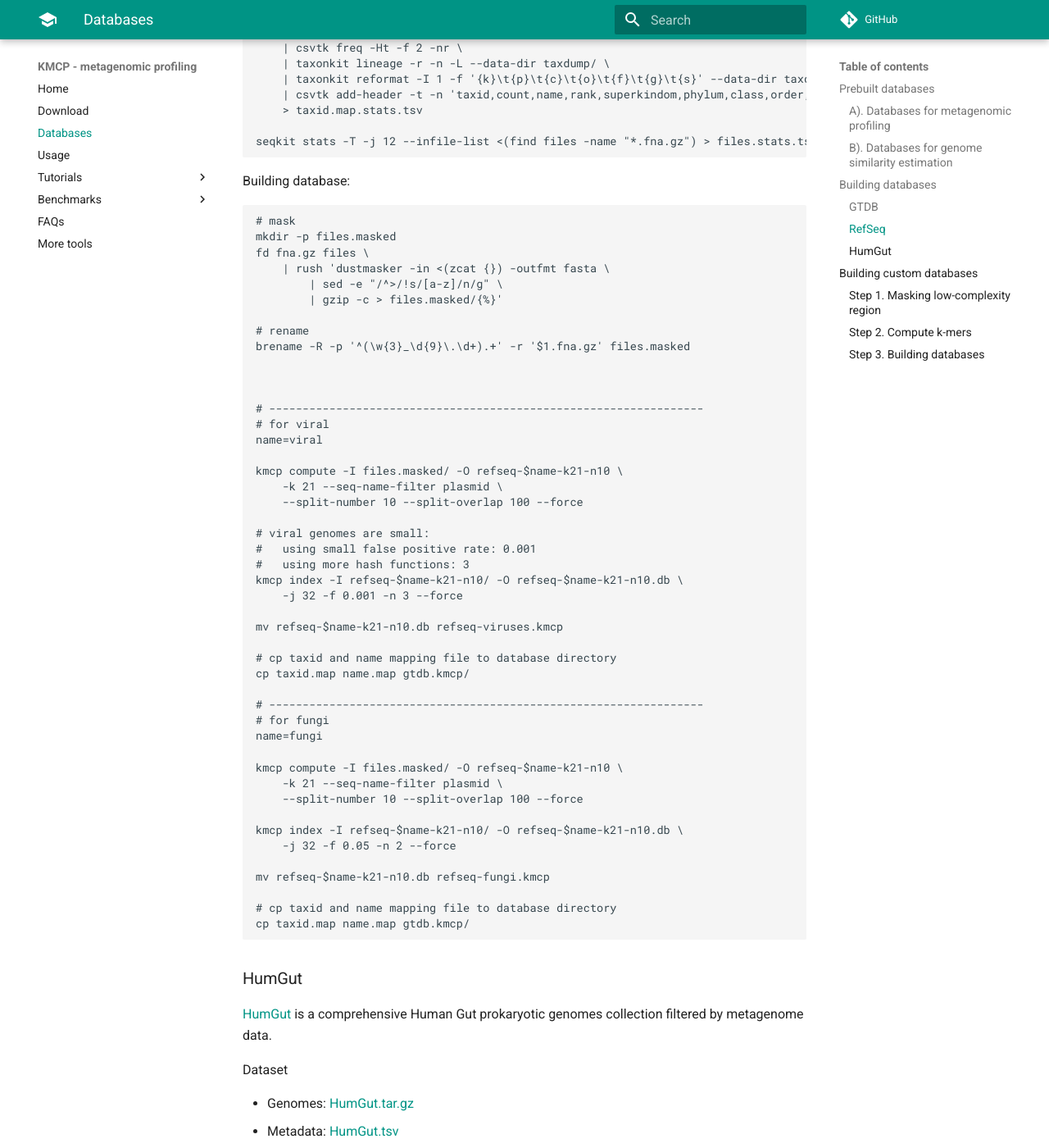
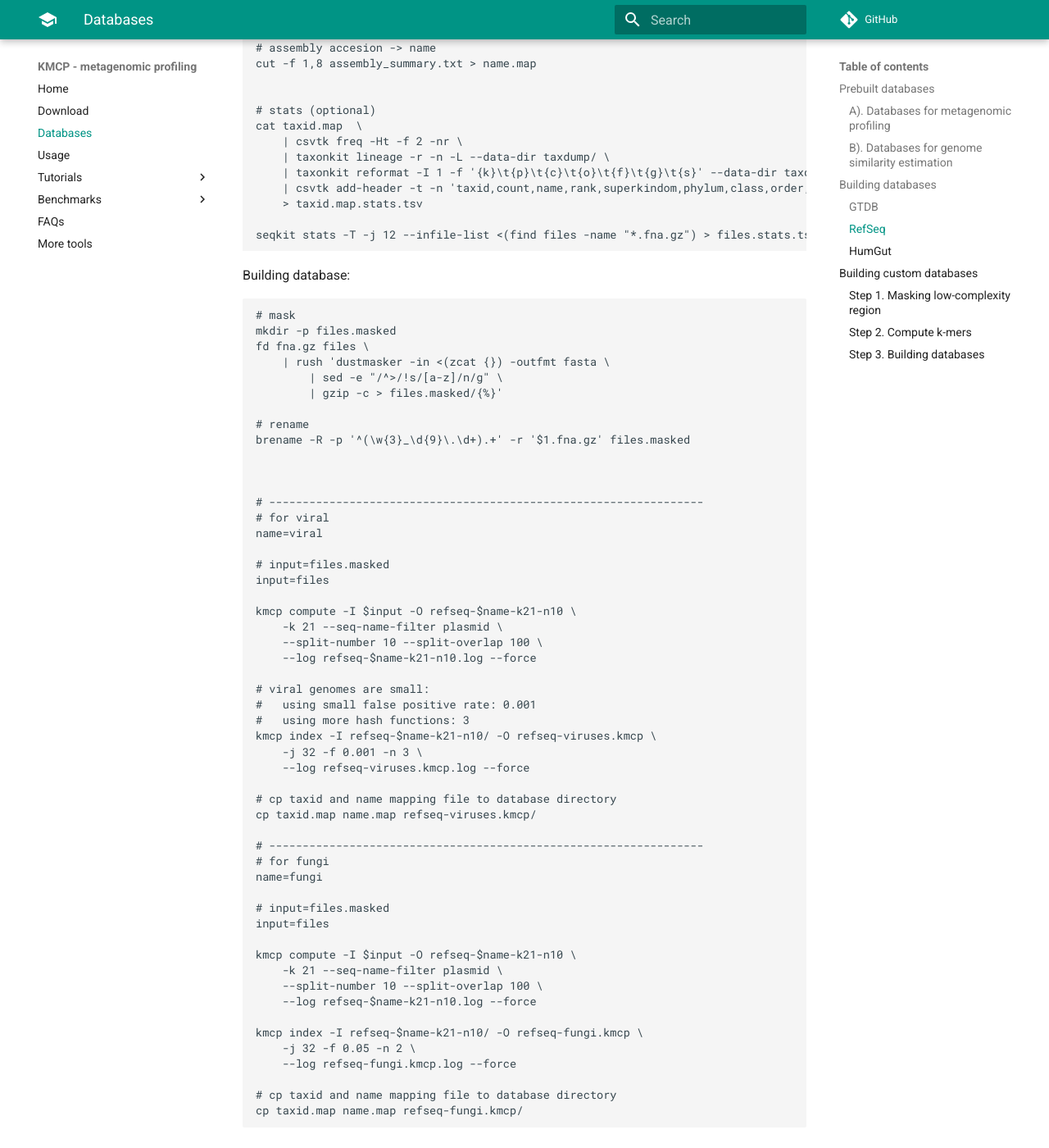
Before and after one commit to shenwei356/kmcp, an MkDocs documentation site: the page built from docs/database.md, in a window 1280 px wide and 1400 px high, scrolled down 4367 px. Shown: the whole window at 82% size. Built offline with MkDocs 1.6.1 and Material for MkDocs 9.7.7, drawn with Linux system fonts in a browser that asks for light colours; comment, search, counter and statistics services are not loaded; some of the changed text lies outside the part shown.

Commit message:
masking low-complexity region is not neccessary, and it may cause false positive

```diff
--- a/docs/database.md
+++ b/docs/database.md
@@ -132,18 +132,24 @@
             | sed -e "/^>/!s/[a-z]/n/g" \
             | gzip -c > gtdb.masked/{%}'
 
+
+    # input=gtdb.masked/
+    input=gtdb
+
     # compute k-mers
     #   sequence containing "plasmid" in name are ignored,
-    #   reference genomes are splitted into 10 fragments
+    #   reference genomes are splitted into 10 fragments with 100bp overlap
     #   k = 21
-    kmcp compute -I gtdb.masked/ -k 21 -n 10 -B plasmid -O gtdb-r202-k21-n10 --force
+    kmcp compute -I $input -O gtdb-r202-k21-n10 -k 21 -n 10 -l 100 -B plasmid \
+        --log gtdb-r202-k21-n10.log --force
 
     # build database
     #   number of index files: 32, for server with >= 32 CPU cores
     #   bloom filter parameter:
     #     number of hash function: 1
     #     false positive rate: 0.3
-    kmcp index -j 32 -I gtdb-r202-k21-n10 -O gtdb.kmcp -n 1 -f 0.3
+    kmcp index -j 32 -I gtdb-r202-k21-n10 -O gtdb.kmcp -n 1 -f 0.3 \
+        --log gtdb.kmcp.log
 
     # cp taxid and name mapping file to database directory
     cp taxid.map name.map gtdb.kmcp/
@@ -212,36 +218,42 @@
     # for viral
     name=viral
 
-    kmcp compute -I files.masked/ -O refseq-$name-k21-n10 \
+    # input=files.masked
+    input=files
+
+    kmcp compute -I $input -O refseq-$name-k21-n10 \
         -k 21 --seq-name-filter plasmid \
-        --split-number 10 --split-overlap 100 --force
+        --split-number 10 --split-overlap 100 \
+        --log refseq-$name-k21-n10.log --force
 
     # viral genomes are small:
     #   using small false positive rate: 0.001
     #   using more hash functions: 3
-    kmcp index -I refseq-$name-k21-n10/ -O refseq-$name-k21-n10.db \
-        -j 32 -f 0.001 -n 3 --force
-
-    mv refseq-$name-k21-n10.db refseq-viruses.kmcp
+    kmcp index -I refseq-$name-k21-n10/ -O refseq-viruses.kmcp \
+        -j 32 -f 0.001 -n 3 \
+        --log refseq-viruses.kmcp.log --force
 
     # cp taxid and name mapping file to database directory
-    cp taxid.map name.map gtdb.kmcp/
+    cp taxid.map name.map refseq-viruses.kmcp/
 
     # -----------------------------------------------------------------
     # for fungi
     name=fungi
 
-    kmcp compute -I files.masked/ -O refseq-$name-k21-n10 \
+    # input=files.masked
+    input=files
+
+    kmcp compute -I $input -O refseq-$name-k21-n10 \
         -k 21 --seq-name-filter plasmid \
-        --split-number 10 --split-overlap 100 --force
+        --split-number 10 --split-overlap 100 \
+        --log refseq-$name-k21-n10.log --force
 
-    kmcp index -I refseq-$name-k21-n10/ -O refseq-$name-k21-n10.db \
-        -j 32 -f 0.05 -n 2 --force
-
-    mv refseq-$name-k21-n10.db refseq-fungi.kmcp
+    kmcp index -I refseq-$name-k21-n10/ -O refseq-fungi.kmcp \
+        -j 32 -f 0.05 -n 2 \
+        --log refseq-fungi.kmcp.log --force
 
     # cp taxid and name mapping file to database directory
-    cp taxid.map name.map gtdb.kmcp/
+    cp taxid.map name.map refseq-fungi.kmcp/
 
 ### HumGut
 
```
Also changed, not shown: benchmarks/cami2-mouse-gut/database.md (+11 -6 lines).
